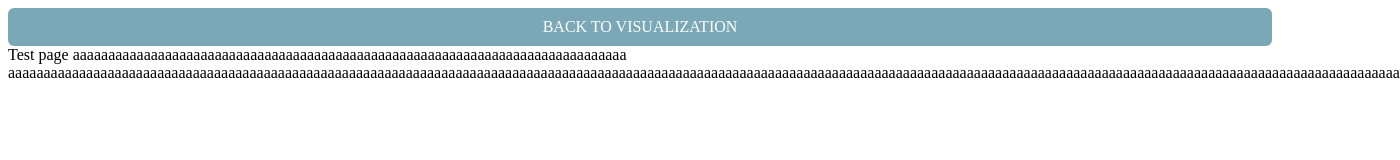
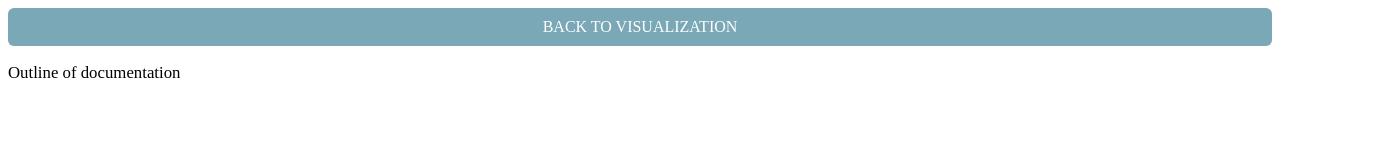
Before and after one commit to bdind/H517-Proj1-Downer, a plain HTML site: page documentation.html in a window 1280 px wide. Shown: the whole page, 1400 px wide, since content can reach past the window. Drawn offline with Linux system fonts and the light colour scheme.

Commit message:
Update documentation.html

```diff
--- a/documentation.html
+++ b/documentation.html
@@ -13,12 +13,22 @@
 	        border-radius: 6px;
 	        outline: none;
 	    }
+/*https://www.w3schools.com/tags/tag_p.asp*/
+
+	    p {
+			  display: block;
+			  margin-top: 1em;
+			  margin-bottom: 1em;
+			  margin-left: 0;
+			  margin-right: 0;
+			  font-size: 105%;
+			  font-family: ariel;
+			}
 	</style>
 	<body>
-				<a href='Index.html/' class='button'>BACK TO VISUALIZATION</a>
-		Test page
-		aaaaaaaaaaaaaaaaaaaaaaaaaaaaaaaaaaaaaaaaaaaaaaaaaaaaaaaaaaaaaaaaaaaaaaaaaaaaaa
-		aaaaaaaaaaaaaaaaaaaaaaaaaaaaaaaaaaaaaaaaaaaaaaaaaaaaaaaaaaaaaaaaaaaaaaaaaaaaaaaaaaaaaaaaaaaaaaaaaaaaaaaaaaaaaaaaaaaaaaaaaaaaaaaaaaaaaaaaaaaaaaaaaaaaaaaaaaaaaaaaaaaaaaaaaaaaaaaaaaaaaaaaaaaaaaaaaaaa
+				<a href='index.html/' class='button'>BACK TO VISUALIZATION</a>
+	<p>Outline of documentation
+	</p>
 	</body>
 </head>
 </html>
```
